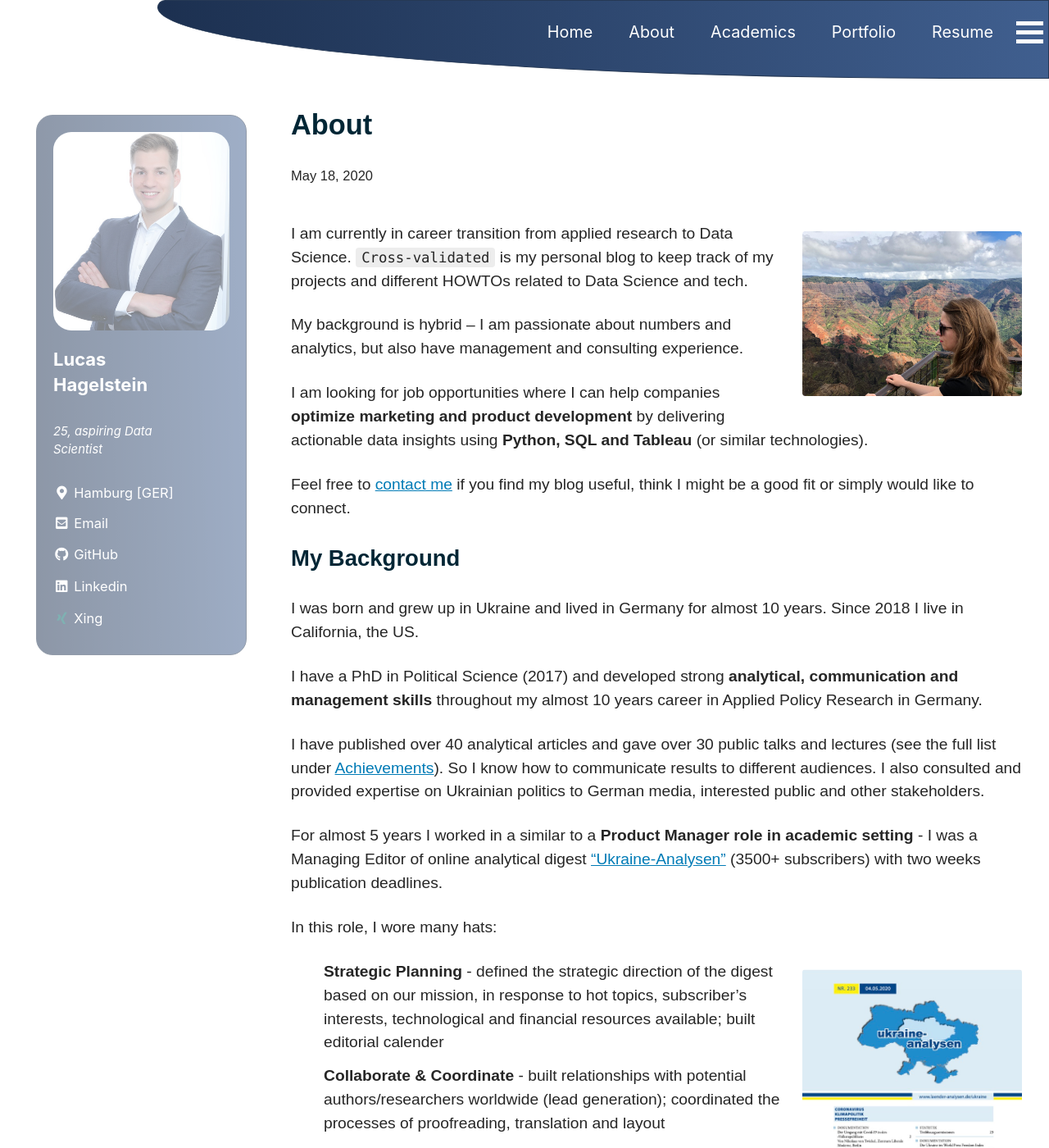
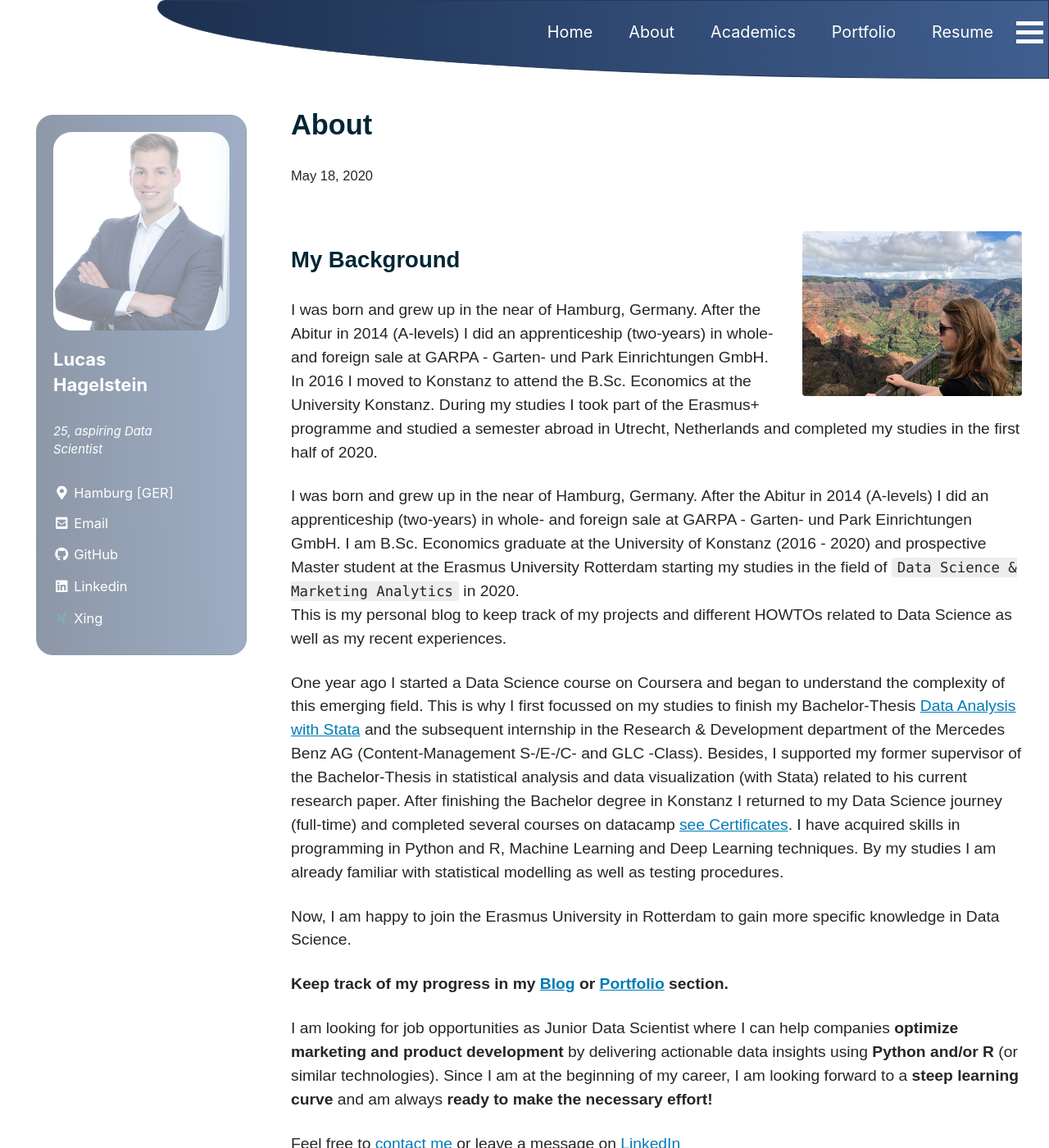
Before and after one commit to LHAGELS/LHAGELS.github.io, a Jekyll site: the page built from _pages/about.md, in a window 1280 px wide and 1400 px high. Shown: the whole window at 82% size. Built offline with Jekyll 4.4.1, drawn with Linux system fonts in a browser that asks for light colours; cached includes are drawn as plain includes; nearby versions of some CDN libraries; some of the changed text lies outside the part shown.

Commit message:
new github

```diff
--- a/_pages/about.md
+++ b/_pages/about.md
@@ -11,83 +11,30 @@ date: May 18, 2020
   <img src="{{ site.url }}{{ site.baseurl }}/assets/images/hawaii.jpg" alt="">
 </figure>
 
-I am currently in career transition from applied research to Data Science. `Cross-validated` is my personal blog to keep track of my projects and different HOWTOs related to Data Science and tech.
-
-My background is hybrid – I am passionate about numbers and analytics, but also have management and consulting experience.
-
-I am looking for job opportunities where I can help companies **optimize marketing and product development** by delivering actionable data insights using **Python, SQL and Tableau** (or similar technologies).
-
-Feel free to [contact me](mailto: kbosko@cross-validated.com) if you find my blog useful, think I might be a good fit or simply would like to connect.
-
-
 {: .text-justify}
 
 ## My Background
-I was born and grew up in Ukraine and lived in Germany for almost 10 years. Since 2018 I live in California, the US.
+I was born and grew up in the near of Hamburg, Germany. After the Abitur in 2014 (A-levels) I did an apprenticeship (two-years) in whole- and foreign sale at GARPA - Garten- und Park Einrichtungen GmbH. In 2016 I moved to Konstanz to attend the B.Sc. Economics at the University Konstanz. During my studies I took part of the Erasmus+ programme and studied a semester abroad in Utrecht, Netherlands and completed my studies in the first half of 2020.
 
-I have a PhD in Political Science (2017) and developed strong **analytical, communication and management skills** throughout my almost 10 years career in Applied Policy Research in Germany.
+I was born and grew up in the near of Hamburg, Germany. After the Abitur in 2014 (A-levels) I did an apprenticeship (two-years) in whole- and foreign sale at GARPA - Garten- und Park Einrichtungen GmbH. I am B.Sc. Economics graduate at the University of Konstanz (2016 - 2020) and prospective Master student at the Erasmus University Rotterdam starting my studies in the field of `Data Science & Marketing Analytics` in 2020.
+This is my personal blog to keep track of my projects and different HOWTOs related to Data Science as well as my recent experiences.
 
-I have published over 40 analytical articles and gave over 30 public talks and lectures (see the full list under [Achievements](/achievements/)). So I know how to communicate results to different audiences. I also consulted and provided expertise on Ukrainian politics to German media, interested public and other stakeholders.
+One year ago I started a Data Science course on Coursera and began to understand the complexity of this emerging field. This is why I first focussed on my studies to finish my Bachelor-Thesis [Data Analysis with Stata](/portfolio/) and the subsequent internship in the Research & Development department of the Mercedes Benz AG (Content-Management S-/E-/C- and GLC -Class). Besides, I supported my former supervisor of the Bachelor-Thesis in statistical analysis and data visualization (with Stata) related to his current research paper. After finishing the Bachelor degree in Konstanz I returned to my Data Science journey (full-time) and completed several courses on datacamp [see Certificates](/certificates/). I have acquired skills in programming in Python and R, Machine Learning and Deep Learning techniques. By my studies I am already familiar with statistical modelling as well as testing procedures.
 
-For almost 5 years I worked in a similar to a **Product Manager role in academic setting** - I was a Managing Editor of online analytical digest ["Ukraine-Analysen"](https://www.laender-analysen.de/ukraine-analysen/) (3500+ subscribers) with two weeks publication deadlines.
+Now, I am happy to join the Erasmus University in Rotterdam to gain more specific knowledge in Data Science.
 
-In this role, I wore many hats:
-<figure style="width: 30%" class="align-right">
-  <img src="{{ site.url }}{{ site.baseurl }}/assets/images/Ukraine-Analysen-800.jpg" alt="">
-</figure>
+**Keep track of my progress in my [Blog](/home/) or [Portfolio](/portfolio/) section.**
 
-- **Strategic Planning** - defined the strategic direction of the digest based on our mission, in response to hot topics, subscriber's interests, technological and financial resources available; built editorial calender
-- **Collaborate & Coordinate** - built relationships with potential authors/researchers worldwide (lead generation); coordinated the processes of proofreading, translation and layout
-- **Day-to-day Management** -  implemented a content strategy: contacted authors, enforced deadlines and budget requirements, ensured quality and style compliance
-- **Write & Edit** - wrote a number of analytical articles myself and edited authors' submissions when necessary
-- **Data Visualizations & Asset Creation** - collected, analyzed and visualized data on key topics of each issue (opinion polls, reviews of press coverage, statistical data, etc.).
-- **Digital Analytics** - monitored the key metrics (Click-through-Rates, Open Rates, Bounce Rates, Pageviews, Unsubscribes, etc) on a regular basis
-- **Marketing Online and Offline** - increased digest's awareness at different public events where I was invited as a speaker; responsible for social media posts and website updates
+I am looking for job opportunities as Junior Data Scientist where I can help companies **optimize marketing and product development** by delivering actionable data insights using **Python and/or R** (or similar technologies). Since I am at the beginning of my career, I am looking forward to a **steep learning curve** and am always **ready to make the necessary effort!**
 
-
-### Achievements:
-
-As a Managing Editor, I developed high-impact content of 60+ issues. I am proud to say that digest's **subscription base grew by 35%** under my management or over 1,000 extra highly-engaging subscribers.
-
-I managed the digest during the critical time of increased international attention to Ukraine - the so called [Ukrainian Crisis](https://en.wikipedia.org/wiki/Ukrainian_crisis) (Euromaidan Revolution, Annexation of Crimea, War in Donbass). "Ukraine-Analysen" provided unbiased analysis of the evolving events free of charge and was read by high-level decision makers in Germany.
-{: .text-justify}
-
-## Why Data Science?
-As an undergrad in International Information, a unique program that combined courses in social sciences and analytics, I dreamed about predicting the future social events using past data - a naive, very broad and basically impossible  objective - almost a decade before all the hype around data science. However, the techniques I learned in mid-2000s were rather basic and mostly explorative, so not that predictive after all.
-{: .text-justify}
-
-When I enrolled in my PhD, I wanted to make use of more advanced methods. In 2013 I got first experience in natural language processing (NLP) using data science platform [RapidMinder](https://rapidminer.com) and began learning R. I also attended quantitative methods and Statistics courses at my university. Yet these methods didn’t find way into my final version of the thesis. As it is often in life, unexpected happened.
-{: .text-justify}
-
-I took up a role of Managing Editor just before the Ukrainian Crisis. Due to a demanding job, I had to make adjustments to my PhD in order to finish it. As a result, the research methods I used are mainly qualitative. But I still have the urge to be more quantitative, partly due to unfinished projects from my PhD life, partly because I feel it fits better my personality.
-{: .text-justify}
-
-So when the opportunity turned up and I moved to California for family reasons, I decided to fulfill my dream and become a Data Scientist.
-
-## My Data Science Skills
-
-For one and half years I have studied full time online and made a [portfolio](/portfolio) of **Machine Learning and Predictive Analytics projects** using Python (Jupyter Notebooks, Visual Studio Code), SQL, Tableau, Excel.
-{: .text-justify}
-
-Having a broad background allows me to learn quickly and I like to learn. See my completed Specializations and Nanodegrees on [Certificates](/certificates) page.
-
-Through online learning, I acquired experience in:
-- Cleaning and transforming data with Python libraries (Pandas, Numpy, Scikit-learn)
-- Data Preprocessing (One-Hot Encoding, Feature Scaling, Dealing with Missing Values, Dimensionality Reduction with PCA)
-- Data Visualizations and Explorative Data Analysis (EDA) using Matplotlib, Seaborn
-- Feature Engineering and selection
-- Training Machine Learning models using best practices (including train/val/test splits, class balance, outlier detection/removal)
-- Hyperparameters tuning (including GridSearchCV)
-- Setting up ML pipelines
-- Working with SQL databases
-
+Feel free to [contact me](mailto: Lucas.Hagelstein@gmail.com) or leave a message on [LinkedIn](https://www.linkedin.com/in/lucas-hagelstein-832375182/)
 
 ### Keywords:
 
-Python (Pandas, Numpy, Sklearn),  Data Cleaning, Data Visualization (Matplotlib, Seaborn), SQL, Command Line, Git and Version Control, Machine Learning (Linear Regression, Classification, Clustering etc.), Probability/Statistics, Deep Learning, PyTorch, Keras.
+Python (Pandas, Numpy, Sklearn),  Data Cleaning, Data Visualization (Matplotlib, Seaborn), SQL, Machine Learning (Linear Regression, Logistic Regression, ANCOVA Regression, Classification, Clustering etc.), Probability/Statistics, Deep Learning (Keras).
 
-I am ready to apply my Data Science skills to solve **Marketing, Sales or Product problems** either full-time, contract, remote or freelance.
+I am ready to apply my Data Science skills to solve **Marketing, Sales, Logistic or Product problems** full-time as Junior Data Scientist.
 
 ## Hobbies
-I [read](https://www.goodreads.com/user/show/59162734-katerina-bosko) a lot of non-fiction on a wide range of topics, like traveling, hiking and jogging.
+To balance the pressure of studying, I love to go for a run or visit the gym. Otherwise, I really love quiet places and surroundings to keep up with my current book.
 {: .text-justify}
```
